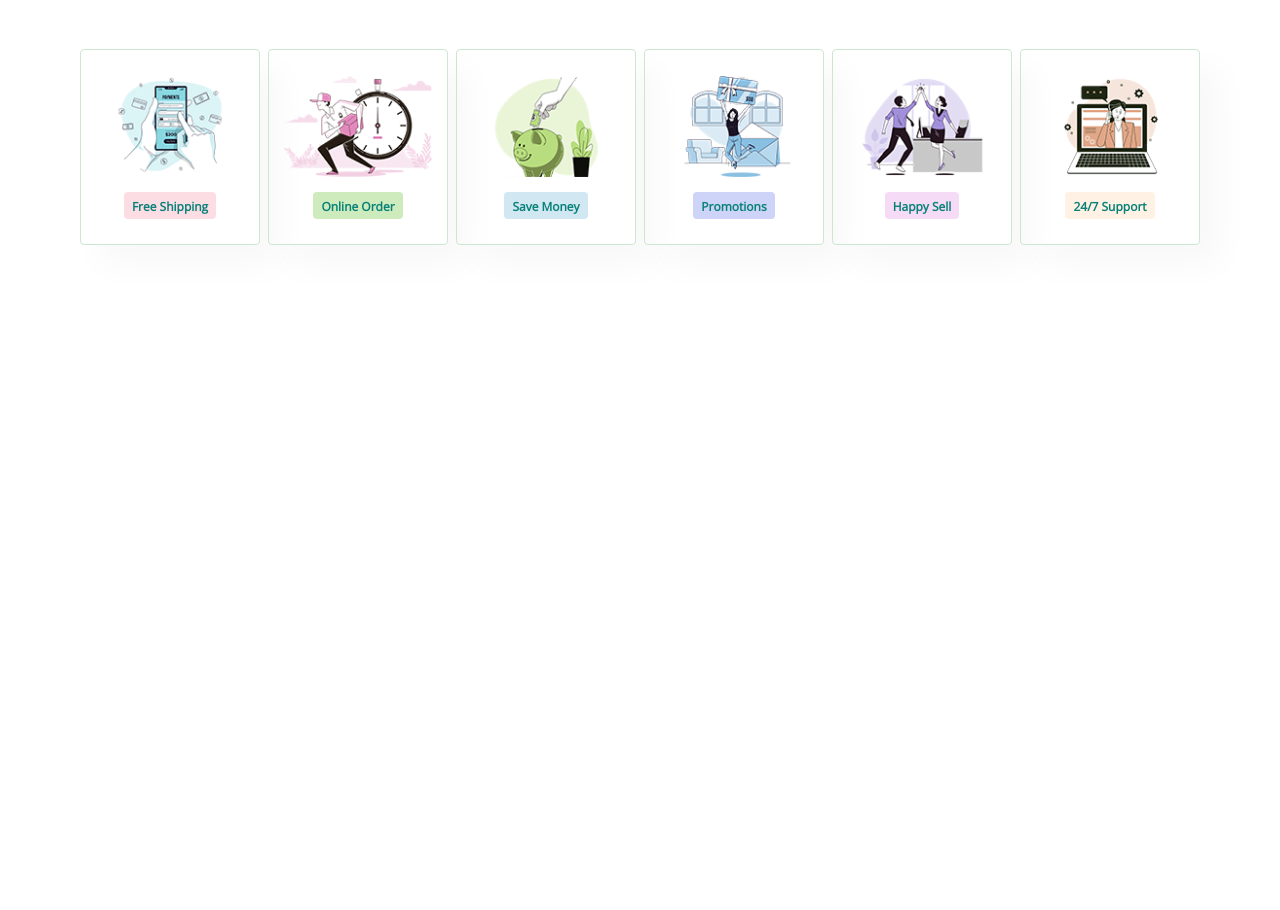
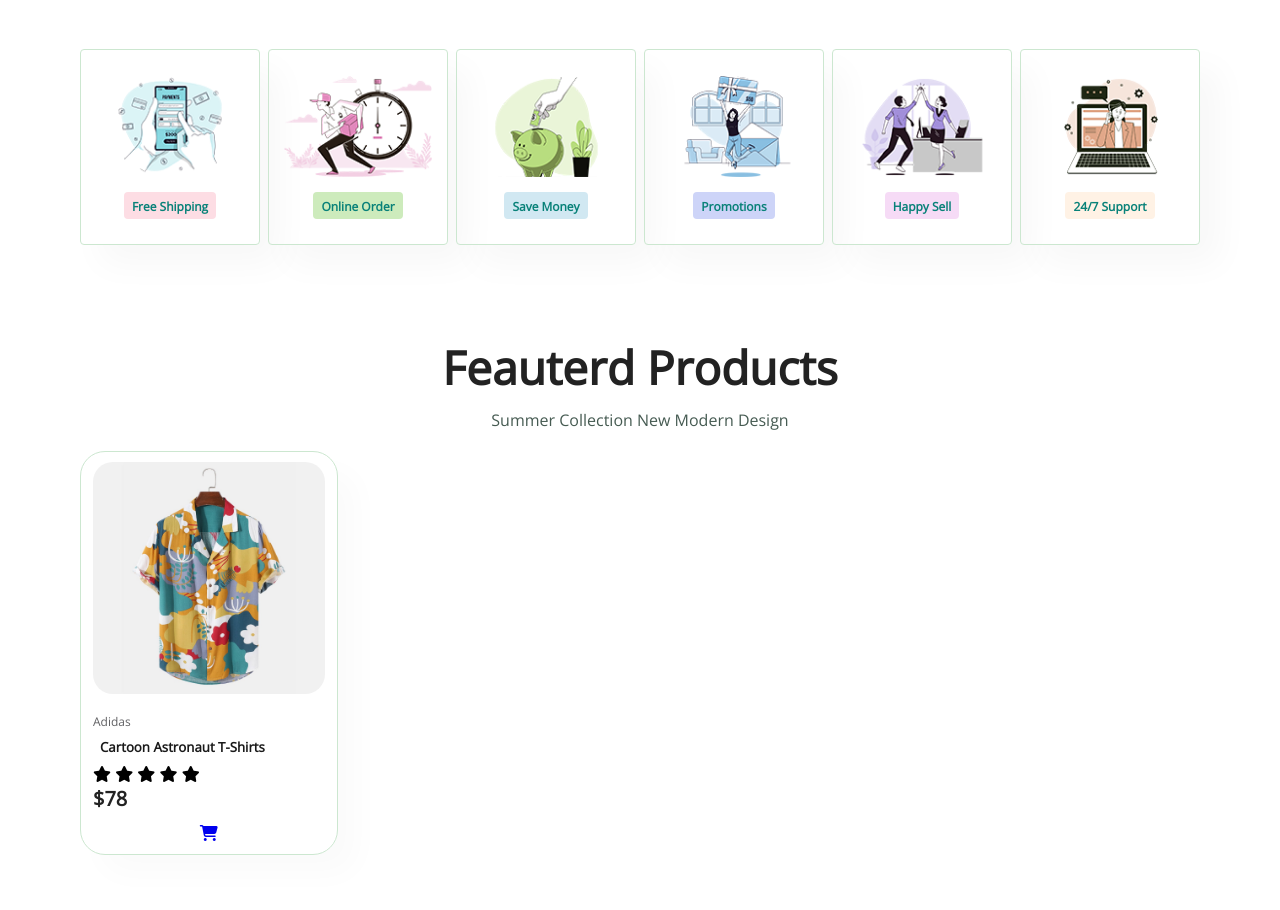
Before and after one commit to briangreen2/Ecommerce_Web, a plain HTML site: page index.html in a window 1280 px wide. Shown: the part 811-1721 px from the top of the page. Before the commit the page ends 1111 px from the top, so only its background shows below. Drawn offline with nearby package versions, Linux system fonts and the light colour scheme.

Commit message:
Fourth Commit

```diff
--- a/app.css
+++ b/app.css
@@ -186,3 +186,43 @@ body {
 #feature .fe-box:nth-child(6) h6 {
   background-color: #fff2e5;
 }
+
+#product1 {
+  text-align: center;
+}
+
+#product1 .pro {
+  width: 23%;
+  min-width: 250px;
+  padding: 10px 12px;
+  border: 1px solid #cce7d0;
+  border-radius: 25px;
+  cursor: pointer;
+  box-shadow: 20px 20px 30px rgba(0, 0, 0, 0.02);
+  margin: 15px 0;
+}
+
+#product1 .pro:hover {
+  box-shadow: 20px 20px 30px rgba(0, 0, 0, 0.06);
+  transition: 0.3s ease;
+}
+
+#product1 .pro img {
+  width: 100%;
+  border-radius: 20px;
+}
+
+#product1 .pro .des {
+  text-align: start;
+  padding: 10px 0;
+}
+
+#product1 .pro .des span {
+  color: #606063;
+  font-size: 12px;
+}
+
+#product1 .pro .des h5 {
+  padding: 7px;
+  color: #1a1a1a;
+}
--- a/index.html
+++ b/index.html
@@ -65,6 +65,29 @@
       </div>
     </section>
 
+    <section id="product1" class="section-p1">
+      <h2>Feauterd Products</h2>
+      <p>Summer Collection New Modern Design</p>
+      <div class="pro-container">
+        <div class="pro">
+          <img src="images/products/f1.jpg" alt="" />
+          <div class="des">
+            <span>Adidas</span>
+            <h5>Cartoon Astronaut T-Shirts</h5>
+            <div class="star">
+              <i class="fas fa-star"></i>
+              <i class="fas fa-star"></i>
+              <i class="fas fa-star"></i>
+              <i class="fas fa-star"></i>
+              <i class="fas fa-star"></i>
+            </div>
+            <h4>$78</h4>
+          </div>
+          <a href="#"><i class="fa-sharp fa-solid fa-cart-shopping"></i></a>
+        </div>
+      </div>
+    </section>
+
     <script src="app.js"></script>
   </body>
 </html>
```
